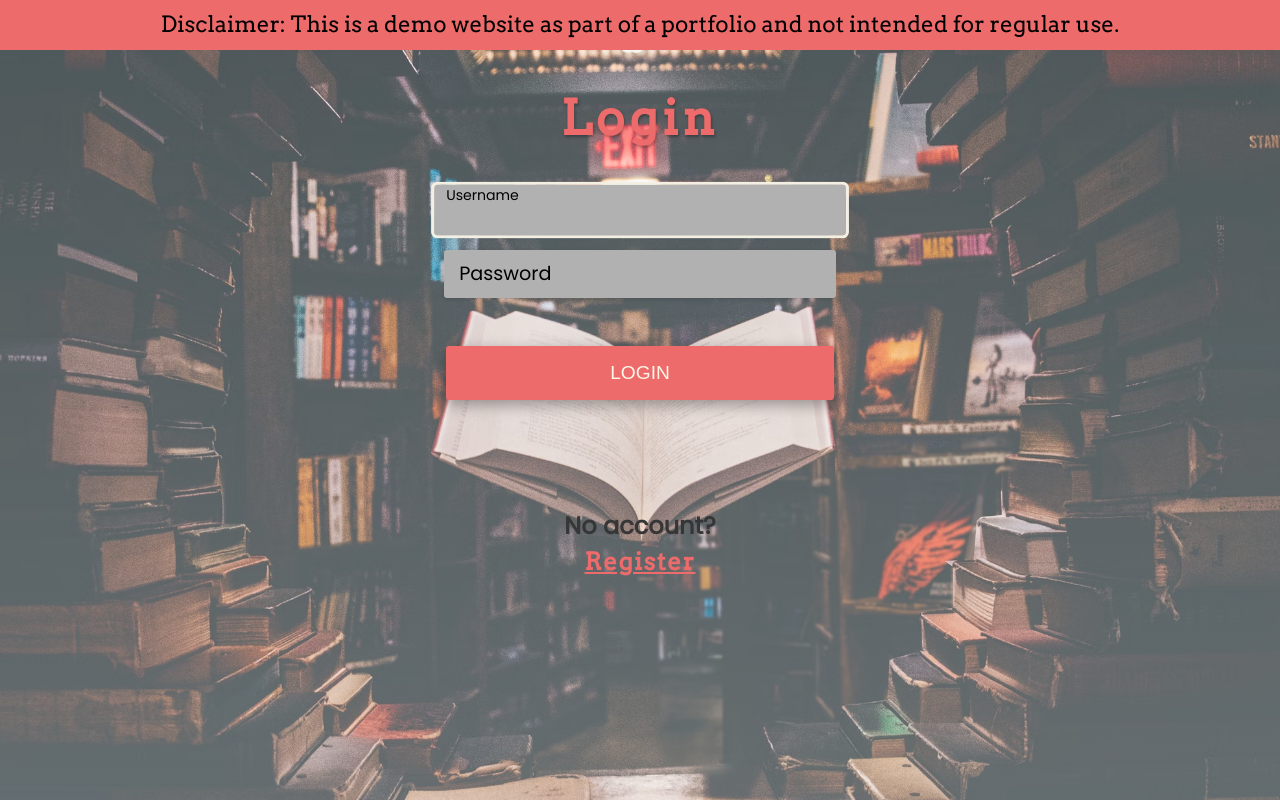
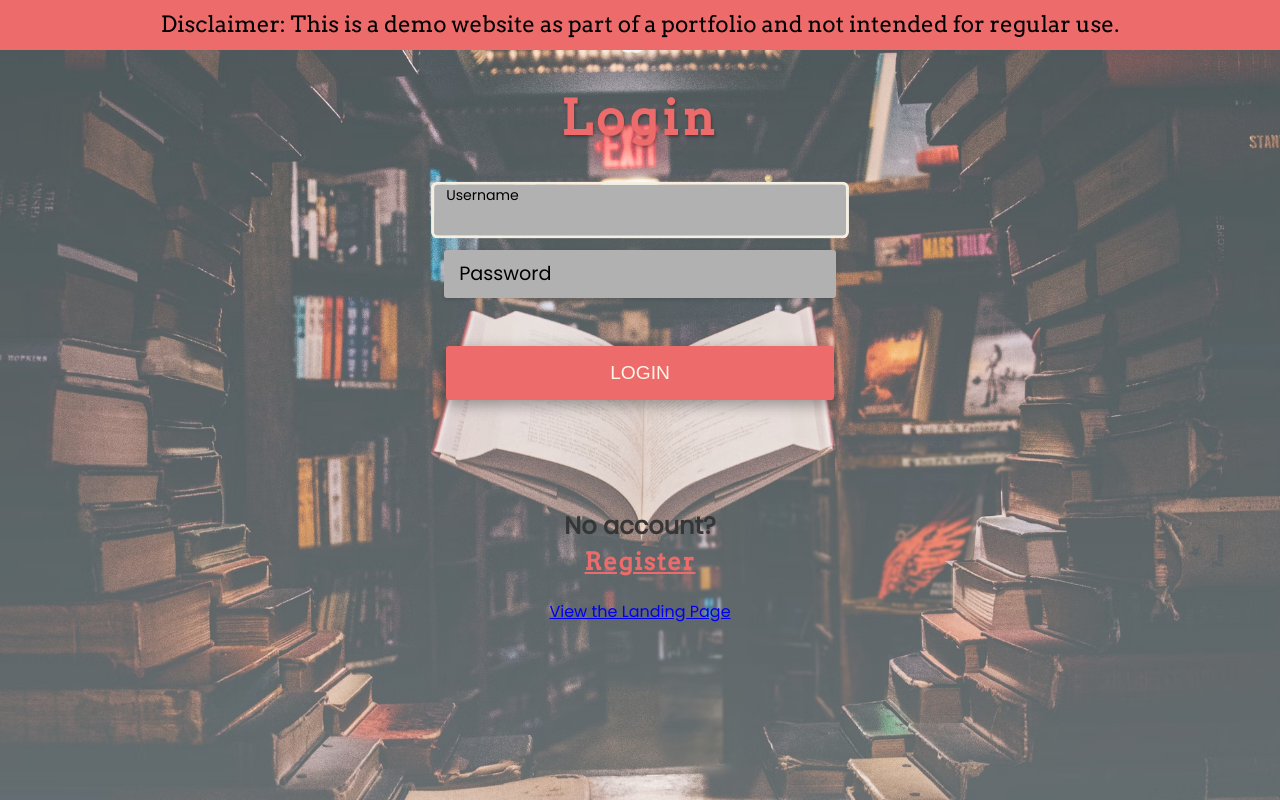
Before and after one commit to b-wall/Write-Off, a Django app: page /login/ in a window 1280 px wide. Run offline with Django 4.2, Linux system fonts and the light colour scheme.

Commit message:
Add link on login page to landing page for demo purposes

```diff
--- a/writeoff/templates/login.html
+++ b/writeoff/templates/login.html
@@ -41,6 +41,7 @@
                 <button class="form-btn login-ver">Login</button>
             </form>
             <h2>No account?<a href="{% url 'register' %}" class="login-ver">Register</a></h2>
+            <a class="login-ver" href="{% url 'landing' %}">View the Landing Page</a>
         </div>
     </div>
 </body>
```
